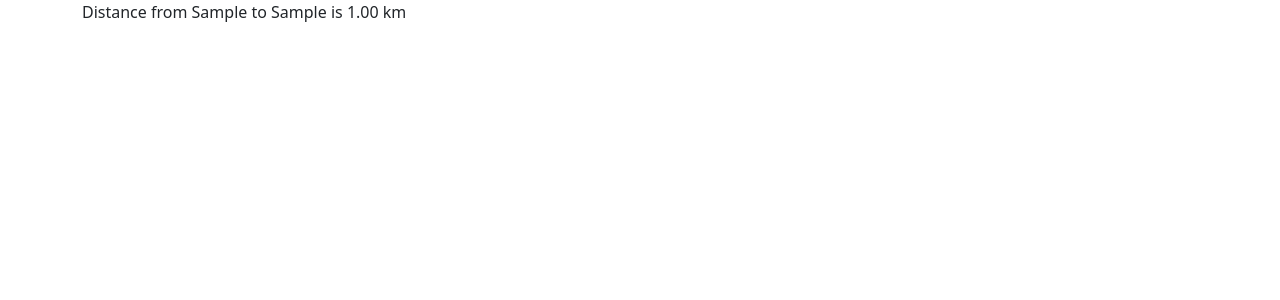
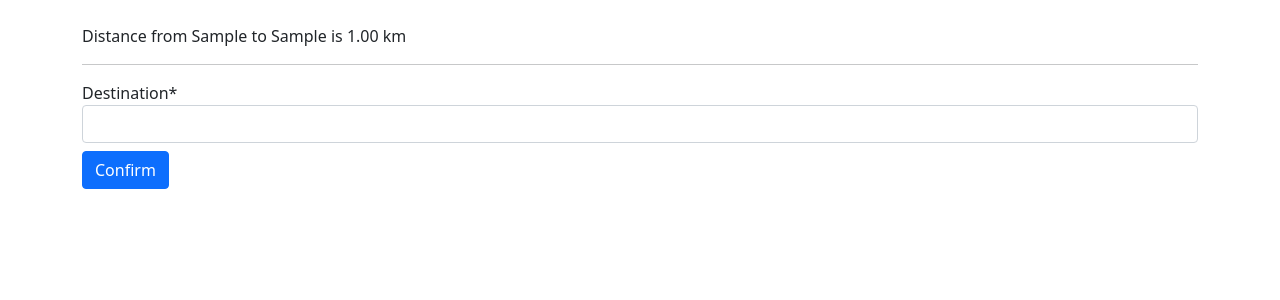
Before and after one commit to EdgardoDev/django-geo, a Django app: page / in a window 1280 px wide. Shown: the top 300 px of the page. Run offline with Django 4.2, Linux system fonts and the light colour scheme; tables that the repository leaves empty hold one stand-in row (values such as "Sample post"); some libraries are stand-ins or nearby versions.

Commit message:
Added templates and form

```diff
--- a/src/distance/settings.py
+++ b/src/distance/settings.py
@@ -39,6 +39,7 @@ INSTALLED_APPS = [
     'django.contrib.messages',
     'django.contrib.staticfiles',
     'measurements',
+    'crispy_forms'
 ]
 
 MIDDLEWARE = [
@@ -101,6 +102,7 @@ AUTH_PASSWORD_VALIDATORS = [
     },
 ]
 
+CRISPY_TEMPLATE_PACK = 'bootstrap4'
 
 # Internationalization
 # https://docs.djangoproject.com/en/4.0/topics/i18n/
--- a/src/measurements/templates/measurements/main.html
+++ b/src/measurements/templates/measurements/main.html
@@ -1,4 +1,5 @@
 {% extends 'base.html' %}
+{% load crispy_forms_tags %}
 
 {% block title %}
 Django Geo | Calculate Distance
@@ -6,4 +7,12 @@ Django Geo | Calculate Distance
 
 {% block content %}
 {{distance}}
+
+<hr>
+
+<form action="" method="POST" autocomplete="off">
+  {% csrf_token %}
+  {{form|crispy}}
+  <button type="submit" class="btn btn-primary mt-2">Confirm</button>
+</form>
 {% endblock content %}
--- a/src/measurements/views.py
+++ b/src/measurements/views.py
@@ -1,13 +1,23 @@
 from django.shortcuts import render, get_object_or_404
 from .models import Measurement
+from .forms import MeasurementModelForm
 
 # Create your views here.
 
 def calculate_distance_view(request):
     obj = get_object_or_404(Measurement, id=1)
+    form = MeasurementModelForm(request.POST or None)
+
+    if form.is_valid():
+        instance = form.save(commit=False)
+        instance.destination = form.cleaned_data.get('destination')
+        instance.location = 'Malmö'
+        instance.distance = 7000.00
+        instance.save()
 
     context = {
       'distance' : obj,
+      'form' : form,
     }
 
     return render(request, 'measurements/main.html', context)
--- a/src/templates/base.html
+++ b/src/templates/base.html
@@ -14,7 +14,7 @@
 </head>
 
 <body>
-  <div class="container">
+  <div class="container mt-4">
       {% block content %}
       {% endblock content %}
   </div>
```
